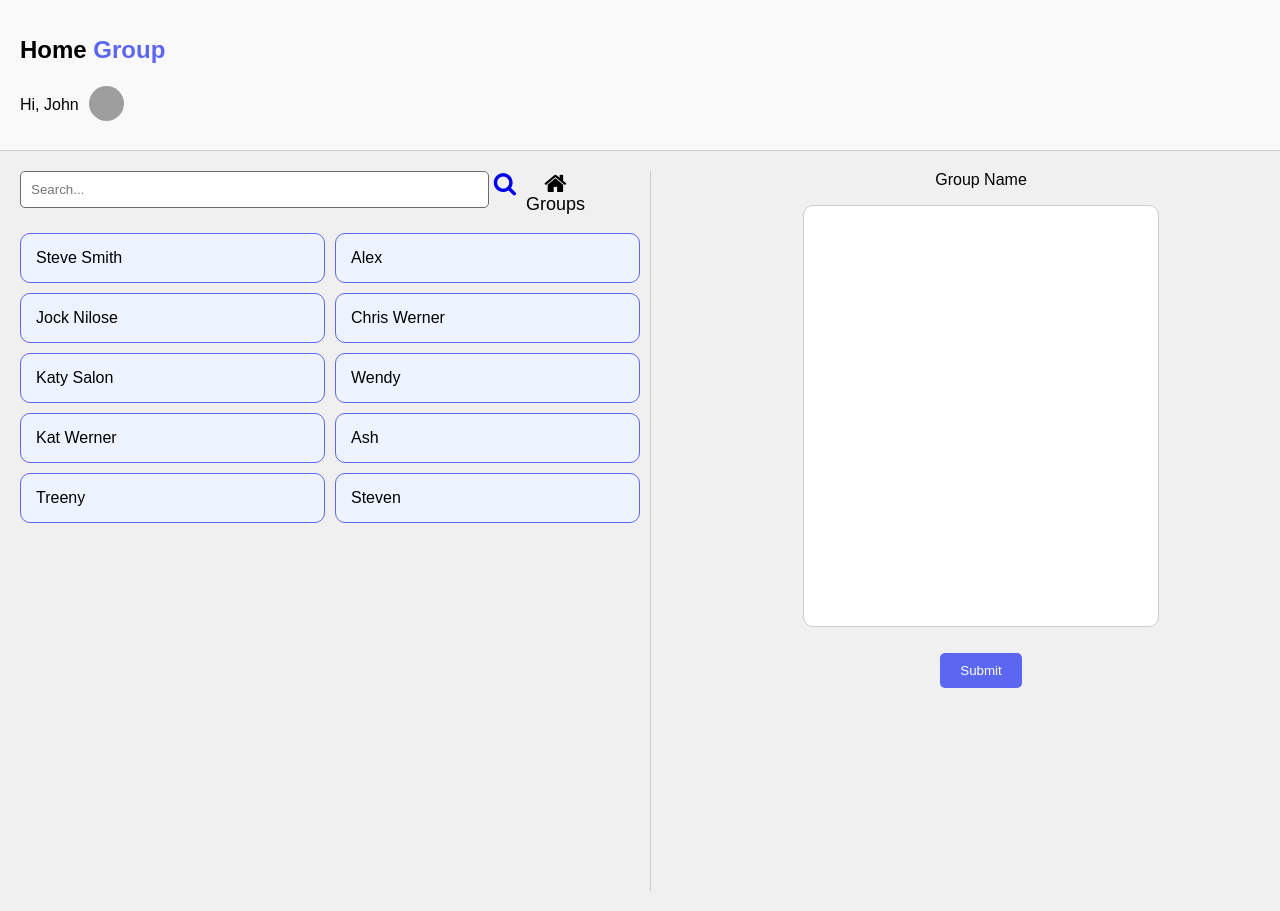
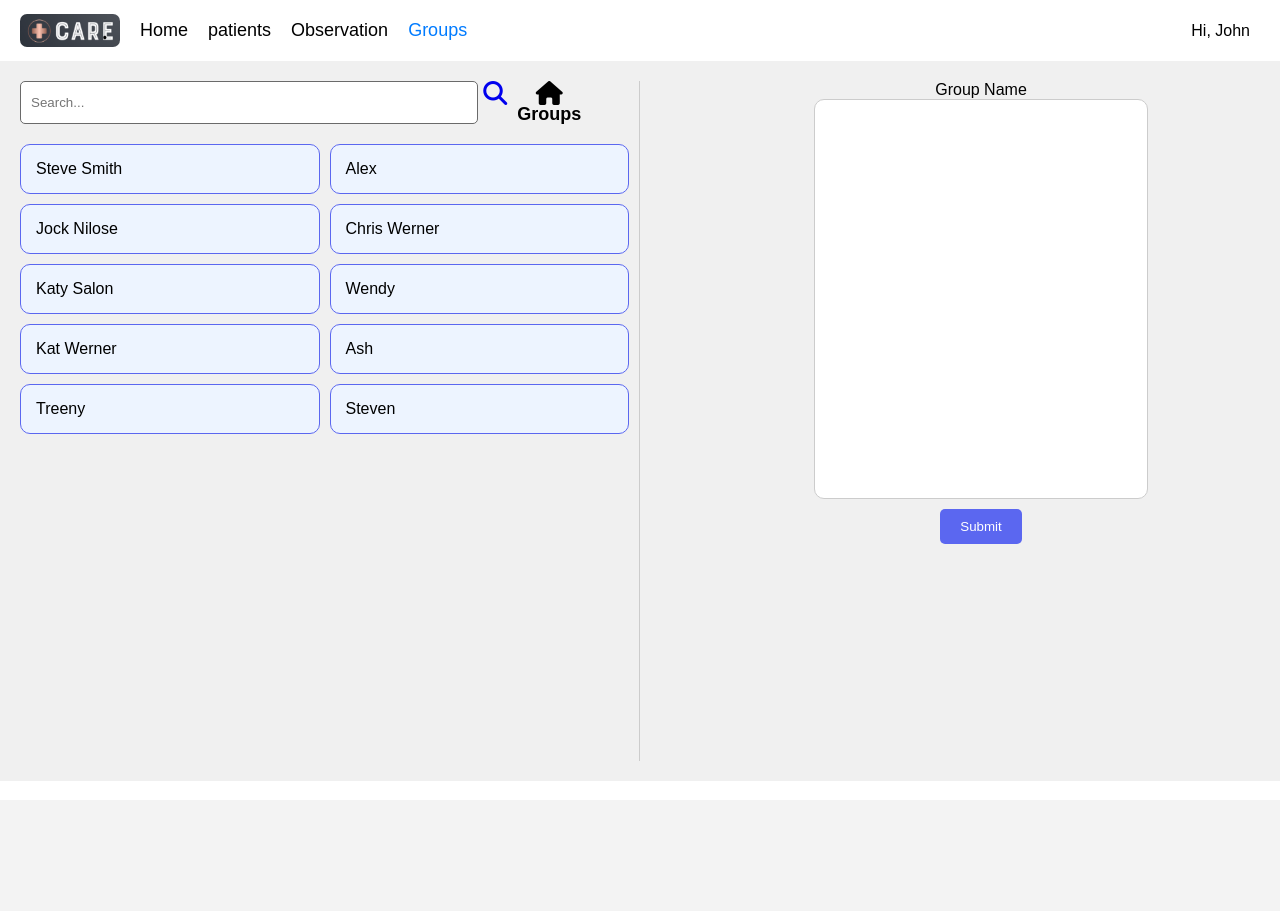
Before and after one commit to KrishPatel01/HFIWS_Group-20_CaRe, a PHP site: page /patientGroup1.html in a window 1280 px wide. After the commit the page ends 761 px from the top, so only its background shows below. Run offline with PHP 8.4, Linux system fonts and the light colour scheme; some libraries are stand-ins or nearby versions; grey boxes are pictures that could not be loaded.

Commit message:
minor changes

```diff
--- /dev/null
+++ b/navbar.css
@@ -0,0 +1,102 @@
+* {
+    margin: 0;
+    padding: 0;
+    box-sizing: border-box;
+    font-family: Arial, sans-serif;
+}
+
+.navbar {
+    background-color: #ffffff;
+    display: flex;
+    justify-content: space-between;
+    align-items: center;
+    padding: 10px 20px;
+    color: black;
+    position: sticky;
+    top: 0;
+    width: 100%;
+    z-index: 1000;
+}
+
+.navbar-left {
+    display: flex;
+    align-items: center;
+}
+
+.nav-logo {
+    font-size: 24px;
+    font-weight: bold;
+    color: white;
+    margin-right: 20px;
+    text-decoration: none;
+}
+
+.nav-link {
+    text-decoration: none;
+    padding: 10px;
+    font-size: 18px;
+    transition: background-color 0.3s;
+    border-radius: 5px;
+    color: black;
+    font-family: Arial, Helvetica, sans-serif;
+}
+
+.nav-link:hover, .nav-link.active {
+    color: #007bff;
+}
+
+.navbar-right {
+    display: flex;
+    align-items: center;
+}
+
+.navbar .user-greeting {
+    display: flex;
+    align-items: center;
+}
+
+.navbar .user-greeting span {
+    margin-right: 10px;
+    font-weight: 500;
+}
+
+.navbar .user-avatar {
+    width: 40px;
+    height: 40px;
+    background-color: #0056b3;
+    border-radius: 50%;
+    display: flex;
+    justify-content: center;
+    align-items: center;
+    font-size: 18px;
+    color: white;
+    font-weight: bold;
+}
+
+.nav-logo{
+    margin-right: 10px;
+    border-radius: 7px;
+    width: 100px;
+}
+
+.navbar .icon-user{
+    font-size: x-large;
+}
+
+@media (max-width: 768px) {
+    .navbar-left a {
+        display: none;
+    }
+
+    .nav-logo {
+        font-size: 20px;
+    }
+
+    .user-greeting span {
+        display: none;
+    }
+
+    .user-avatar {
+        margin-right: 10px;
+    }
+}
--- a/patientGroup1.html
+++ b/patientGroup1.html
@@ -4,21 +4,30 @@
     <meta charset="UTF-8">
     <meta name="viewport" content="width=device-width, initial-scale=1.0">
     <title>Group Assignment</title>
+    <link href="//netdna.bootstrapcdn.com/font-awesome/3.2.1/css/font-awesome.css" rel="stylesheet">
+
     <link rel="stylesheet" href="https://cdnjs.cloudflare.com/ajax/libs/font-awesome/4.7.0/css/font-awesome.min.css">
     <link rel="stylesheet" href="style1.css">
+    <link rel="stylesheet" href="navbar.css">
+    <script src='https://kit.fontawesome.com/a076d05399.js' crossorigin='anonymous'></script>
+
 </head>
 <body>
-    <header>
-        <div class="header-content">
-            <h1>Home <span>Group</span></h1>
-            <div class="user-info">
-                <p>Hi, John</p>
-                <div class="user-avatar">
-                    <img src="avatar-icon.png" alt="User Avatar">
-                </div>
+    <div class="navbar">
+        <div class="navbar-left">
+            <img class="nav-logo" src="logo.png">
+            <a href="#" class="nav-link">Home</a>
+            <a href="patientView.html" class="nav-link">patients</a>
+            <a href="#" class="nav-link">Observation</a>
+            <a href="#" class="nav-link active">Groups</a>
+        </div>
+        <div class="navbar-right">
+            <div class="user-greeting">
+                <span>Hi, John</span>
+                <i class="icon-user"></i>
             </div>
         </div>
-    </header>
+    </div>
 
     <div class="container">
         <div class="patient-list">
--- a/style1.css
+++ b/style1.css
@@ -52,6 +52,7 @@
 }
 .patient-list-top{
     display: flex;
+    margin-bottom: 20px;
 }
 
 #patientNames{
@@ -66,7 +67,6 @@
 .search-bar input {
     width: 100%;
     padding: 10px;
-    margin-bottom: 15px;
     border: 1px solid #6a6a6a;
     border-radius: 5px;
 }
```
Also changed, not shown: groups.html (+17 -7 lines), patientView.html (+20 -6 lines), logo.png (added).
